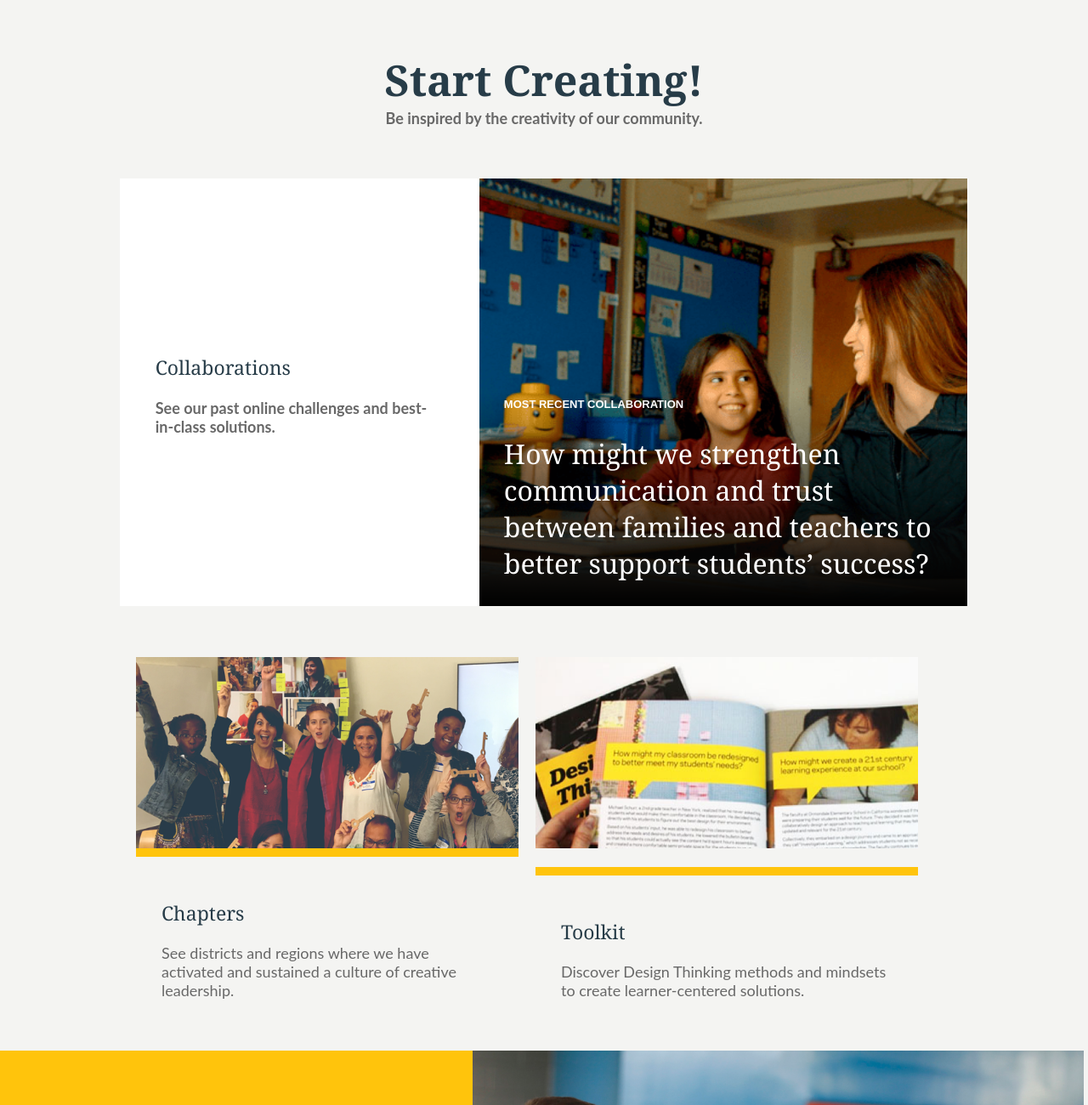
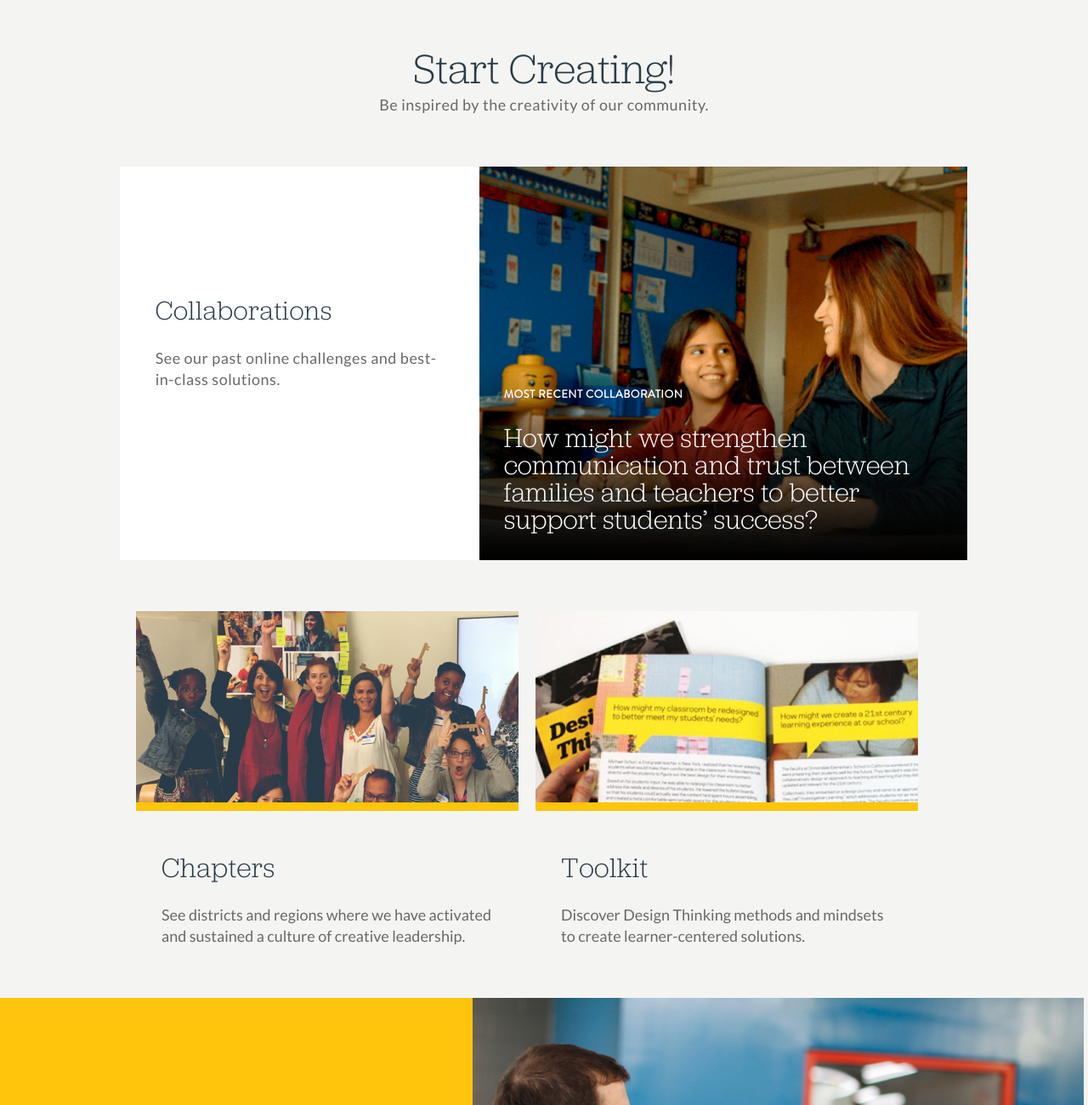
Before and after one commit to mmaret00/Internship-8-HTML, a plain HTML site: page index.html in a window 1280 px wide. Shown: the top 1300 px of the page at 85% size. Drawn offline with Linux system fonts and the light colour scheme.

Commit message:
Added fonts and applied them to the first css page

```diff
--- a/styles1.css
+++ b/styles1.css
@@ -13,16 +13,35 @@
   padding: 60px 0 60px 0;
 }
 
+@font-face {
+  font-family: "Jubilat Light";
+  src: url("./assets/fonts/Jubilat-Light.otf");
+}
+
+@font-face {
+  font-family: "Lato";
+  src: url("./assets/fonts/Lato-Regular.otf");
+}
+
+@font-face {
+  font-family: "Brandon Grotesque";
+  src: url("./assets/fonts/BrandonGrotesque-Regular.otf");
+}
+
 .header__title {
-  font-family: Jubilat, Georgia, sans-serif;
+  font-family: "Jubilat Light", Georgia, sans-serif;
   color: #273c48;
   font-size: 50px;
+  font-weight: lighter;
 }
 
 .header__subtitle {
-  font-family: Lato, Arial, sans-serif;
+  font-family: "Lato", Arial, sans-serif;
   color: #686868;
   font-size: 18px;
+  line-height: 25px;
+  letter-spacing: 0.5px;
+  font-weight: 100;
 }
 
 .collaborations {
@@ -40,20 +59,25 @@
 }
 
 .collaborations__left__title {
-  font-size: 23px;
   color: #273c48;
-  font-family: Jubilat, Georgia, sans-serif;
-  font-weight: 300;
+  font-family: "Jubilat Light", Georgia, sans-serif;
   background-color: white;
   padding: 0 10% 5% 10%;
+  line-height: 40px;
+  font-weight: 300;
+  text-align: left;
+  letter-spacing: 0.4px;
 }
 
 .collaborations__left__subtitle {
-  font-family: Lato;
+  font-family: "Lato";
   color: #686868;
+  background-color: white;
+  padding: 0 10%;
   font-size: 18px;
-  background-color: white;
-  padding: 0 10% 0 10%;
+  font-weight: lighter;
+  line-height: 25px;
+  letter-spacing: 0.5px;
 }
 
 .collaborations__right {
@@ -71,12 +95,14 @@
   background-color: transparent;
   color: white;
   padding: 45% 5% 5% 5%;
+  letter-spacing: 0.5px;
+  font-weight: bolder;
 }
 
 .collaborations__right__title {
   background-color: transparent;
   color: white;
-  font-family: Jubilat, Georgia, sans-serif;
+  font-family: "Jubilat Light", Georgia, sans-serif;
   font-weight: lighter;
   padding: 0 5% 5% 5%;
 }
@@ -126,15 +152,20 @@
 }
 
 .chapters-and-toolkit-text__title {
-  font-family: Jubilat, Georgia, sans-serif;
-  font-size: 23px;
+  font-family: "Jubilat Light", Georgia, sans-serif;
+  font-size: 33px;
   color: #273c48;
   padding: 50px 30px 20px 30px;
+  line-height: 40px;
+  font-weight: 300;
+  text-align: left;
+  letter-spacing: 0.4px;
 }
 
 .chapters-and-toolkit-text__subtitle {
-  font-family: Lato, Arial, sans-serif;
+  font-family: "Lato", Arial, sans-serif;
   color: #686868;
   font-size: 18px;
-  padding: 0 30px 0 30px;
+  padding: 0 30px;
+  line-height: 25px;
 }
```
Also changed, not shown: assets/fonts/BrandonGrotesque-Regular.otf (added), assets/fonts/Jubilat-Bold.otf (added), assets/fonts/Jubilat-Light.otf (added), assets/fonts/Jubilat-Regular.otf (added), assets/fonts/Lato-Regular.otf (added).
